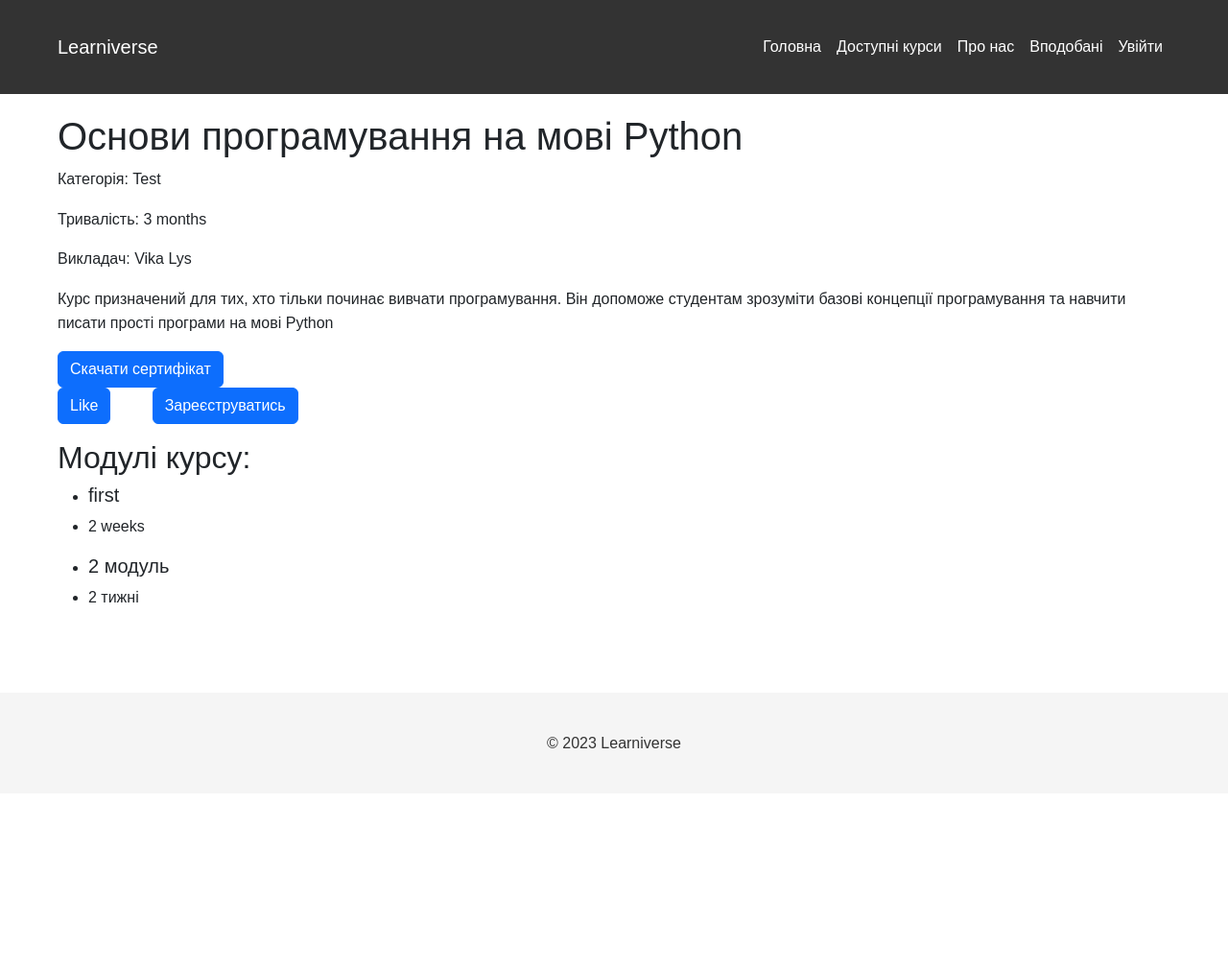
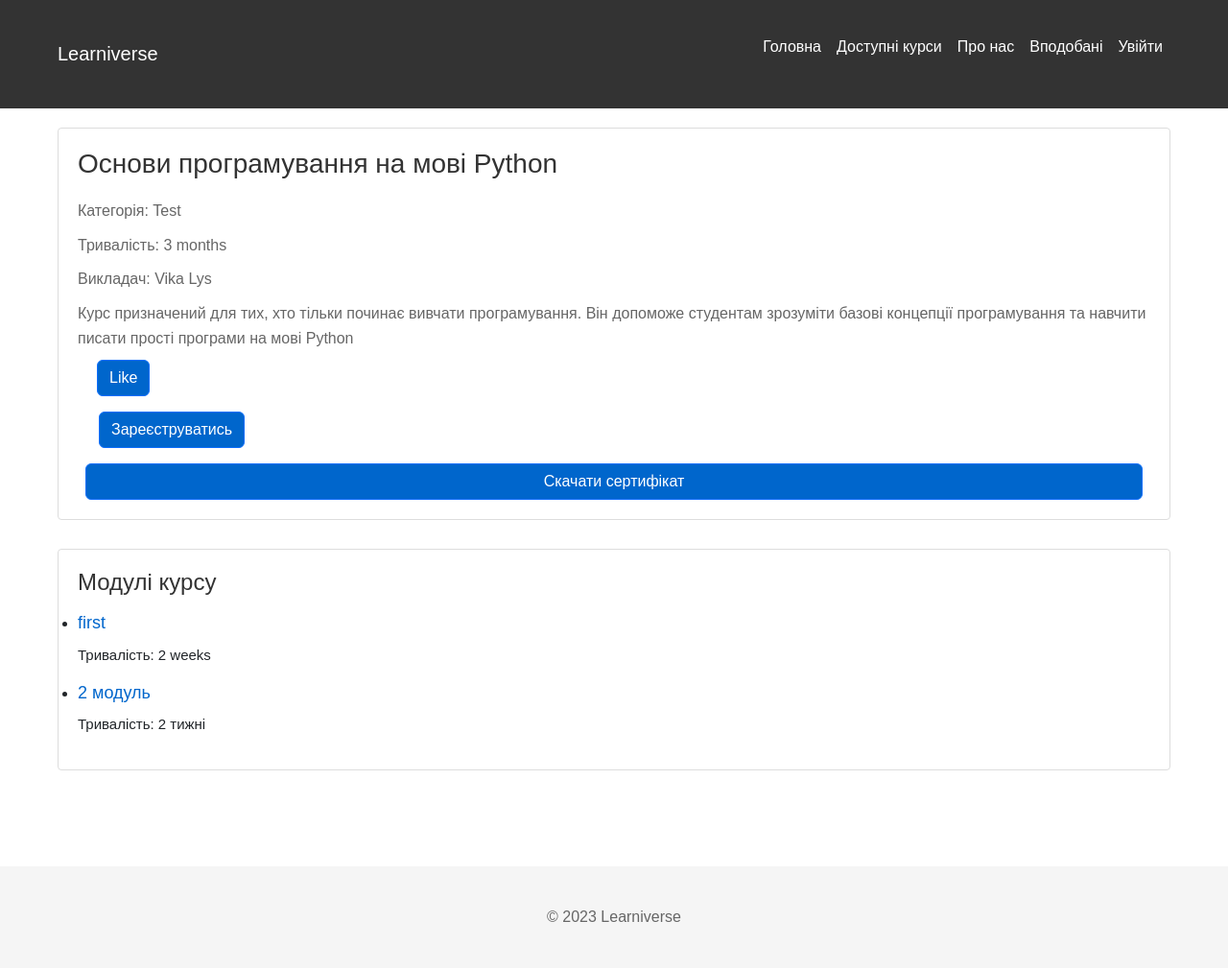
Before and after one commit to holyviktor/Learniverse, a Django app: page /courses/1 in a window 1280 px wide. Shown: the whole page at 96% size. Before the commit the page ends 780 px from the top, so only its background shows below. Run offline with Django 4.2, Linux system fonts and the light colour scheme; data comes from the database, SQL or seed files in the repository; both versions use the stored data as it was after the commit; some libraries are stand-ins or nearby versions.

Commit message:
new commit

```diff
--- a/courses/templates/course.html
+++ b/courses/templates/course.html
@@ -1,16 +1,108 @@
 {% extends 'base.html' %}
 
 {% block content %}
-<body>
+<style>
+
+    h1 {
+        color: #333;
+        font-size: 28px;
+        margin-bottom: 20px;
+    }
+
+    h2 {
+        color: #333;
+        font-size: 24px;
+        margin-bottom: 15px;
+    }
+
+    h5 {
+        color: #333;
+        font-size: 18px;
+        margin-bottom: 10px;
+    }
+
+    p {
+        color: #666;
+        font-size: 16px;
+        margin-bottom: 10px;
+    }
+
+
+
+    .btn-primary {
+        background-color: #0066cc;
+    }
+
+    .btn-primary:hover {
+        background-color: #004499;
+    }
+
+    .row {
+        display: flex;
+        align-items: center;
+    }
+
+    .col {
+        flex: 1;
+        margin-left: 10px;
+    }
+
+
+
+    section {
+        margin-bottom: 30px;
+        border: 1px solid #ddd;
+        padding: 20px;
+        border-radius: 4px;
+    }
+    .button-row {
+        padding-left: 20px;
+        padding-right: 20px;
+        }
+    span {
+        margin-top:2px;
+        padding-top:2px;
+        font-size: 15px;
+    }
+ul {
+        padding: 0;
+        margin: 0;
+    }
+
+    li {
+        margin-bottom: 5px;
+        padding-bottom: 10px;
+
+    }
+
+
+    section {
+        margin-bottom: 30px;
+        border: 1px solid #ddd;
+        padding: 20px;
+        border-radius: 4px;
+    }
+
+    .nav-link {
+        color: #0066cc;
+        text-decoration: none;
+    }
+
+    .nav-link:hover {
+        text-decoration: underline;
+    }
+
+
+</style>
 <section>
     <h1>{{ course.name }}</h1>
     <p>Категорія: {{ course.category.name }}</p>
     <p>Тривалість: {{ course.duration }}
     <p>Викладач: {{ course.teacher.name }} {{ course.teacher.surname }}</p>
     <p>{{ course.description }}</p>
-    <a href="{% url 'generate_certificate' course.id %}" class="btn btn-primary">Скачати сертифікат</a>
-    <div class="row">
-        <form class="col-md-1 mb-1" method="post" action="{% url 'like' %}">
+
+    <div class="row button-row">
+        <form method="post" action="{% url 'like' %}">
             {% csrf_token %}
             {% if course.id in wishlist %}
             <button class="btn btn-primary" type="submit">Dislike</button>
@@ -19,7 +111,7 @@
             {% endif %}
             <input type="hidden" value="{{course.id}}" name="id">
         </form>
-        <form class="col" method="post">
+        <form style="margin-right: auto; margin-left:2px " method="post">
             {% csrf_token %}
             {% if show_enroll%}
             <button class="btn btn-primary" type="submit">Зареєструватись</button>
@@ -29,16 +121,19 @@
             <input type="hidden" value="{{course.id}}" name="course_delete">
             {% endif %}
         </form>
+        <a href="{% url 'generate_certificate' course.id %}" class="btn btn-primary">Скачати сертифікат</a>
     </div>
 </section>
 <section>
     {% if modules %}
-    <h2>Модулі курсу:</h2>
+    <h2>Модулі курсу</h2>
     {% endif %}
     {% for module in modules %}
     <ul>
-        <li><h5>{{ module.name }}</h5></li>
-        <li><p>{{ module.duration }}</p></li>
+        <li>
+            <h5><a class="nav-link" href="{% url 'module' course.id module.id %}">{{ module.name }}</a></h5>
+            <span>Тривалість: {{ module.duration }}</span>
+        </li>
     </ul>
     {% endfor %}
     {% if show_btn_modules %}
--- a/courses/templates/lecture.html
+++ b/courses/templates/lecture.html
@@ -58,7 +58,8 @@
     <!-- Список модулів -->
     <div class="col-md-3">
         <div class="module-sidebar">
-            <h3>Модуль: <a href="{% url 'module' course.id module.id %}">{{ module.name }}</a></h3>
+
+            <h3><a href="{% url 'module' course.id module.id %}">{{ module.name }}</a></h3>
             <ul class="lecture-list">
                 {% for lection in lections %}
                 <li class="lecture-item">
@@ -97,9 +98,6 @@
                 Попередня лекція
             </a>
             {% endif %}
-            <a class="btn btn-primary">
-                {{ lecture.id }}
-            </a>
             {% if next_lecture %}
             <a href="{% url 'lecture' course.id module.id next_lecture %}" class="btn btn-primary">
                 Наступна лекція
--- a/courses/views.py
+++ b/courses/views.py
@@ -146,20 +146,22 @@ def courses_id_module_id_lecture(request, id, id_module, id_lecture):
     prev_lecture = ''
     n_lec=id_lecture+1
     p_lec=id_lecture-1
+    if Lection.objects.filter(module_id=id_module, id=n_lec):
+        next_lecture = id_lecture + 1
+    if Lection.objects.filter(module_id=id_module, id=p_lec):
+        prev_lecture = id_lecture - 1
     if not if_user_has_course(user.id, id):
         return HttpResponseNotFound("not found")
     course = Course.objects.filter(id=id)
     module = Module.objects.filter(id=id_module, course_id=id)
+    modules=Module.objects.filter(course_id=id)
     lections=Lection.objects.filter(module_id=id_module)
     tests = Test.objects.filter(module_id=id_module)
-    if Lection.objects.filter(module_id=id_module, id=n_lec):
-        next_lecture = id_lecture + 1
-    if Lection.objects.filter(module_id=id_module, id=p_lec):
-        prev_lecture = id_lecture - 1
+
     if module and course:
         lectures = Lection.objects.filter(module_id=id_module, id=id_lecture)
         return render(request, 'lecture.html',
-                      context={"course": course[0], "module": module[0], 'lections':lections, 'tests':tests,'lecture': lectures[0], 'user': request.user,'next_lecture':next_lecture,'prev_lecture':prev_lecture})
+                      context={"course": course[0], "module": module[0], 'lections':lections, 'tests':tests, 'modules':modules, 'lecture': lectures[0], 'user': request.user,'next_lecture':next_lecture,'prev_lecture':prev_lecture})
     return HttpResponseNotFound("not found")
 
 
@@ -206,6 +208,14 @@ def courses_category(request, name):
 @user_passes_test(student_check)
 def courses_id_module_id(request, id, id_module):
     user = request.user
+    next_mod = ''
+    prev_mod = ''
+    n_mod = id_module + 1
+    p_mod = id_module - 1
+    if Module.objects.filter(id=n_mod):
+        next_mod = id_module + 1
+    if Module.objects.filter(id=p_mod):
+        prev_mod = id_module - 1
     if not if_user_has_course(user.id, id):
         return HttpResponseNotFound("not found")
     course = Course.objects.filter(id=id)
@@ -215,7 +225,7 @@ def courses_id_module_id(request, id, id_module):
         tests = Test.objects.filter(module_id=id_module)
         return render(request, 'module.html',
                       context={"course": course[0], "module": module[0], "lections": lections, 'tests': tests,
-                               'user': request.user})
+                               'user': request.user,'prev_mod':prev_mod,'next_mod':next_mod})
     return HttpResponseNotFound("not found")
 
 
```
Also changed, not shown: courses/templates/module.html (+11 -1 lines), courses/templates/test.html (+50 -5 lines), db.sqlite3.
